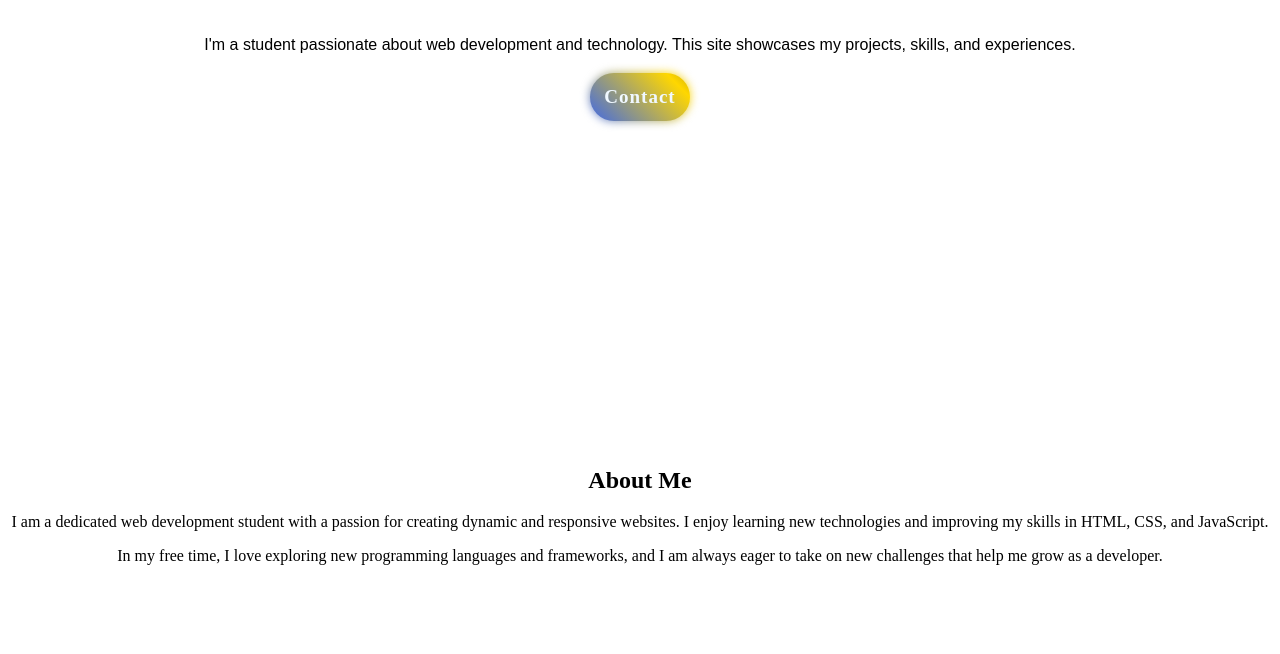
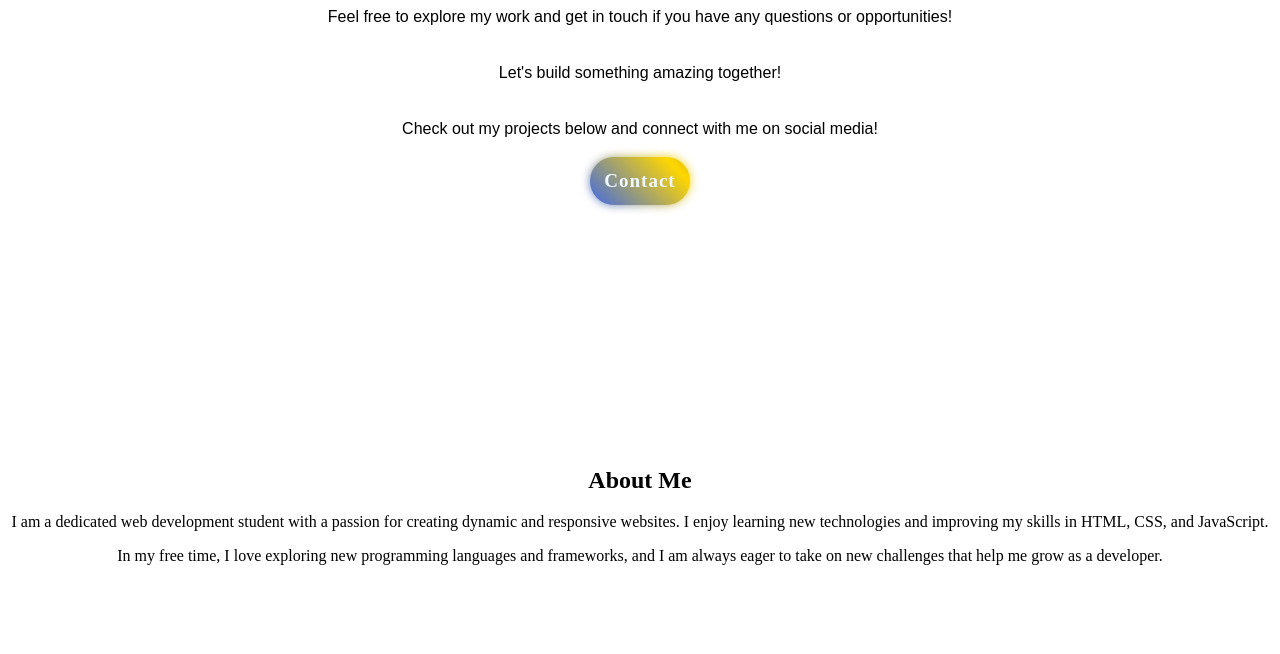
Before and after one commit to Lisakhanya7/My-Website, a plain HTML site: page index.html in a window 1280 px wide. Shown: the part 446-1100 px from the top of the page. Drawn offline with nearby package versions, Linux system fonts and the light colour scheme.

Commit message:
Update index.html

```diff
--- a/index.html
+++ b/index.html
@@ -25,6 +25,9 @@
                 <h1>Hello, I'm Lisakhanya Gumengi</h1>
                 <h3>Web Developer student</h3>
                 <p>I'm a student passionate about web development and technology. This site showcases my projects, skills, and experiences.</p>
+                <p>Feel free to explore my work and get in touch if you have any questions or opportunities!</p>
+                <p>Let's build something amazing together!</p>
+                <p>Check out my projects below and connect with me on social media!</p>
                 <a href="#contact" class="btn">Contact</a>
             </div>
         </section>
```
